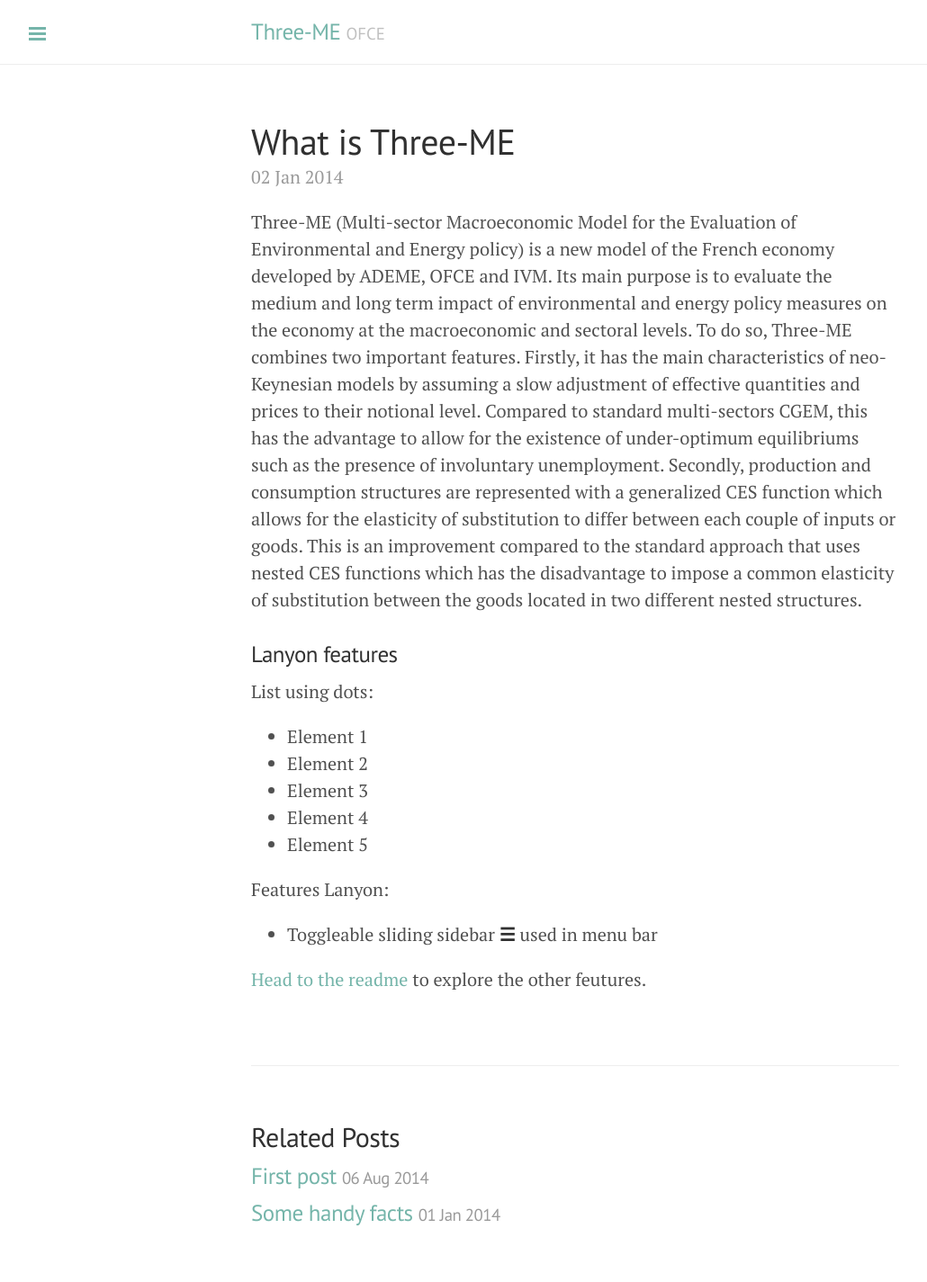
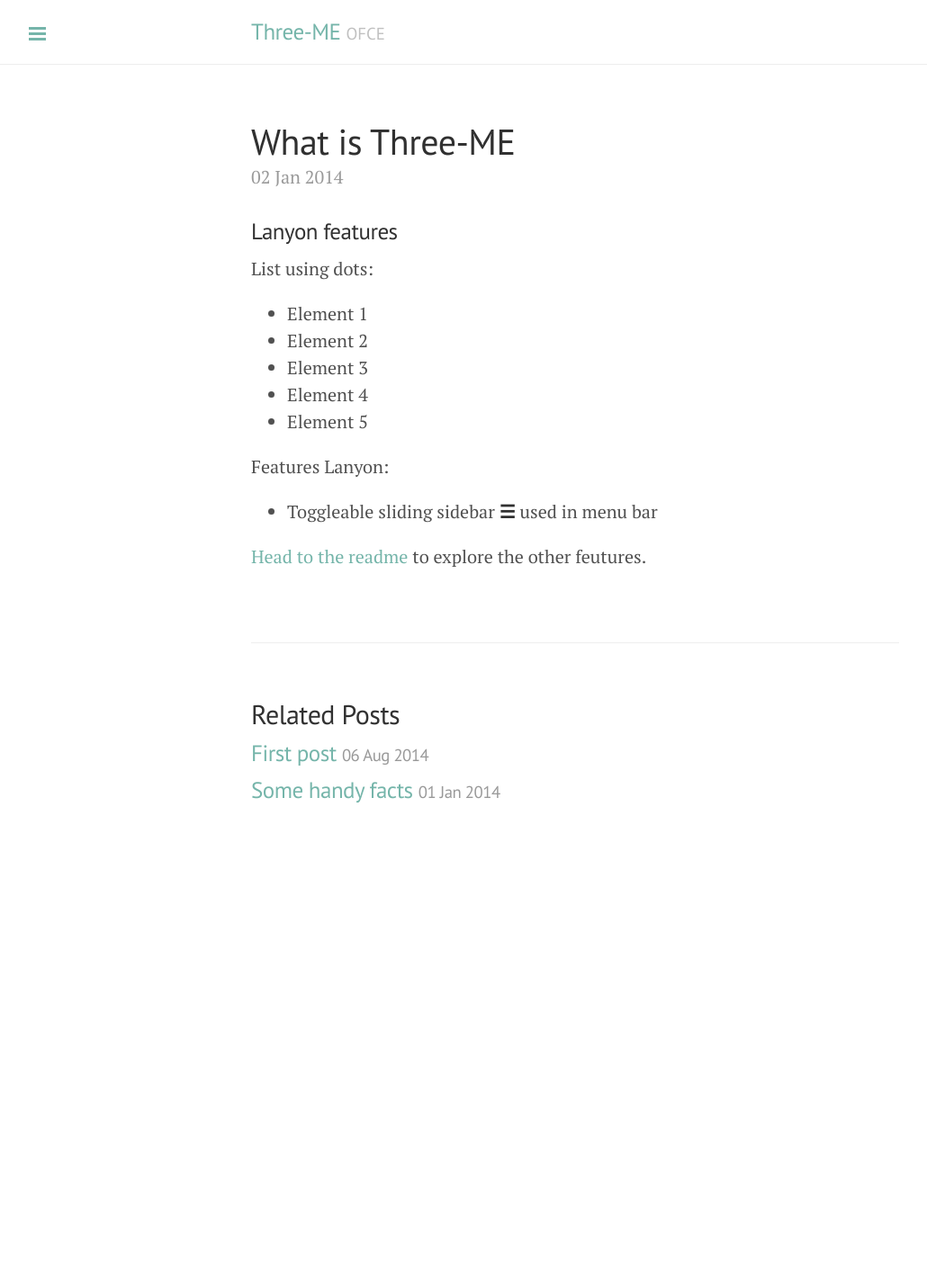
Before and after one commit to Lidewey/Lidewey.github.io, a Jekyll site: the page built from _posts/2014-01-02-introducing-lanyon.md, in a window 1280 px wide. Shown: the whole page at 90% size, without its empty margins (1-1031 px from the left). Built offline with Jekyll 4.4.1, drawn with Linux system fonts in a browser that asks for light colours; Markdown is read by kramdown in place of the engine named in the settings; after the commit the page ends 955 px from its top, so only the background shows below that.

Commit message:
Delete text in "introducion lanyon" post

```diff
--- a/_posts/2014-01-02-introducing-lanyon.md
+++ b/_posts/2014-01-02-introducing-lanyon.md
@@ -2,11 +2,6 @@
 layout: post
 title: What is Three-ME
 ---
-
-Three-ME (Multi-sector Macroeconomic Model for the Evaluation of Environmental
-and Energy policy) is a new model of the French economy developed by ADEME, OFCE and
-IVM.  Its main purpose is to evaluate the medium and long term impact of environmental and energy policy measures on the economy at the macroeconomic and sectoral levels. To do so, Three-ME combines two important features. Firstly, it has the main characteristics of neo-Keynesian models by assuming a slow adjustment of effective quantities and prices to their notional level. Compared to standard multi-sectors CGEM, this has the advantage to allow for the existence of under-optimum equilibriums such as the presence of involuntary unemployment. Secondly, production and consumption structures are represented with a generalized CES function which allows for the elasticity of substitution to differ between each couple of inputs or goods.  This is an improvement compared to the standard approach that uses nested CES functions which has the disadvantage to impose a common elasticity of substitution between the goods located in two different nested structures.
-
 
 ### Lanyon features
 
```
